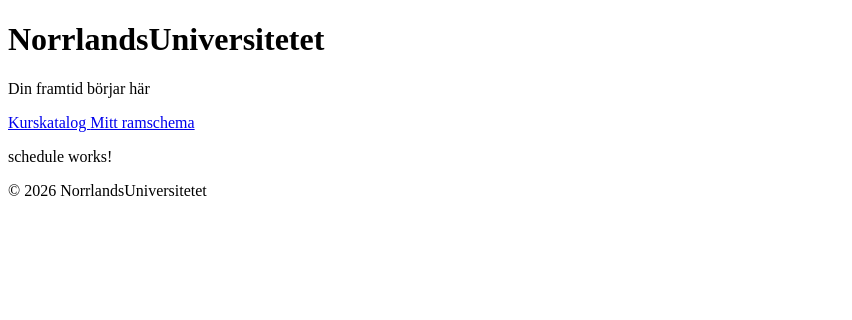
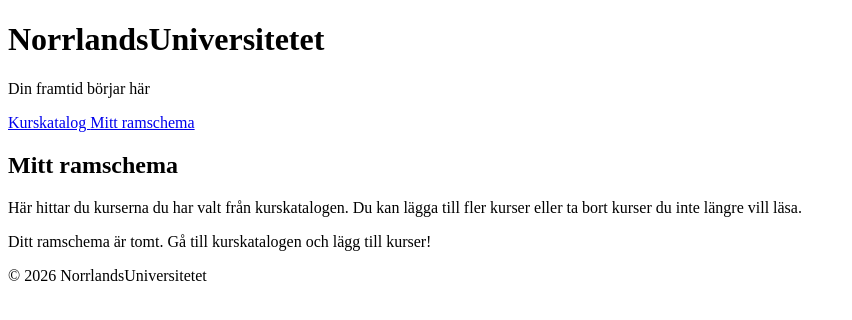
Before and after one commit to emmaagren/norrlandsuniversitetet, an Angular app: page /mitt-ramschema in a window 1280 px wide. Shown: the top 320 px of the page, without its empty margins (0-852 px from the left). Built offline with nearby package versions, Linux system fonts and the light colour scheme.

Commit message:
Gjort klart ramschemat med kurslista och totalpoäng.

```diff
--- a/src/app/pages/schedule/schedule.html
+++ b/src/app/pages/schedule/schedule.html
@@ -1 +1,58 @@
-<p>schedule works!</p>
+<!-- Användarens personliga ramschema -->
+<section class="schedule">
+
+    <h2>Mitt ramschema</h2>
+
+    <p>
+        Här hittar du kurserna du har valt från kurskatalogen.
+        Du kan lägga till fler kurser eller ta bort kurser du inte längre vill läsa.
+    </p>
+
+    <!-- Visar kurser om ramschemat inte är tomt -->
+    @if (courses().length > 0) {
+
+    <p class="total-points">
+        Totalt antal högskolepoäng:
+        <strong>{{ totalPoints() }} hp</strong>
+    </p>
+
+    <div class="table-container">
+        <table>
+            <thead>
+                <tr>
+                    <th scope="col">Kurskod</th>
+                    <th scope="col">Kursnamn</th>
+                    <th scope="col">Poäng</th>
+                    <th scope="col">Ämne</th>
+                    <th scope="col">Åtgärd</th>
+                </tr>
+            </thead>
+
+            <tbody>
+                @for (course of courses(); track course.courseCode) {
+                <tr>
+                    <td>{{ course.courseCode }}</td>
+                    <td>{{ course.courseName }}</td>
+                    <td>{{ course.points }} hp</td>
+                    <td>{{ course.subject }}</td>
+                    <td>
+                        <button type="button" (click)="removeCourse(course.courseCode)">
+                            Ta bort
+                        </button>
+                    </td>
+                </tr>
+                }
+            </tbody>
+        </table>
+    </div>
+
+    } @else {
+
+    <!-- Visas när användaren inte har valt några kurser -->
+    <p class="empty-schedule">
+        Ditt ramschema är tomt. Gå till kurskatalogen och lägg till kurser!
+    </p>
+
+    }
+
+</section>
--- a/src/app/pages/schedule/schedule.ts
+++ b/src/app/pages/schedule/schedule.ts
@@ -1,9 +1,25 @@
-import { Component } from '@angular/core';
+import { Component, inject } from '@angular/core';
+import { ScheduleStorageService } from '../../services/schedule-storage';
 
 @Component({
   selector: 'app-schedule',
   imports: [],
   templateUrl: './schedule.html',
-  styleUrl: './schedule.css',
+  styleUrl: './schedule.css'
 })
-export class Schedule {}
+export class Schedule {
+
+  // Hämtar servicen som hanterar ramschemat
+  private scheduleService = inject(ScheduleStorageService);
+
+  // Hämtar användarens valda kurser
+  courses = this.scheduleService.courses;
+
+  // Hämtar det totala antalet högskolepoäng
+  totalPoints = this.scheduleService.totalPoints;
+
+  // Tar bort en kurs från ramschemat
+  removeCourse(courseCode: string): void {
+    this.scheduleService.removeCourse(courseCode);
+  }
+}
```
Also changed, not shown: 1 other file (tests, documents, lock files or other folders).
